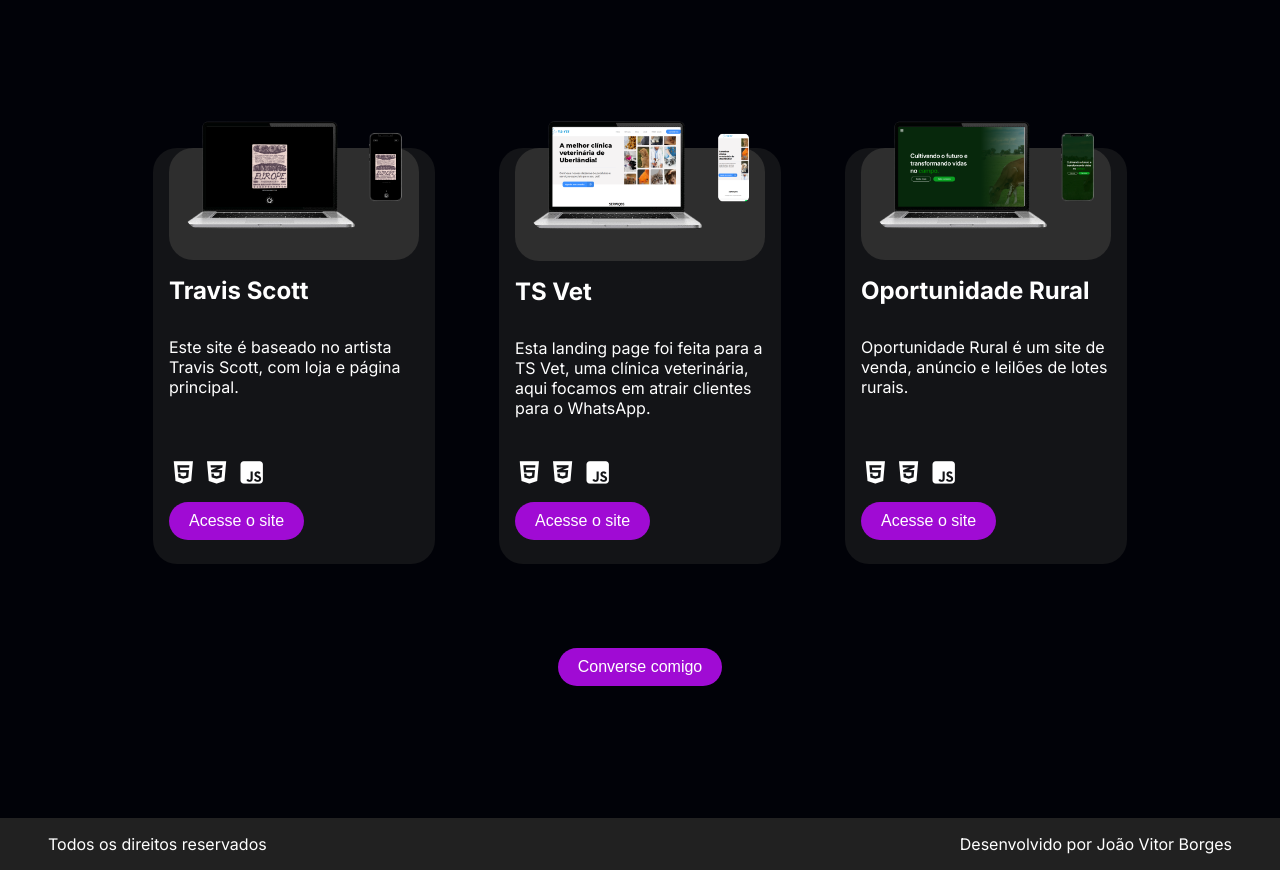
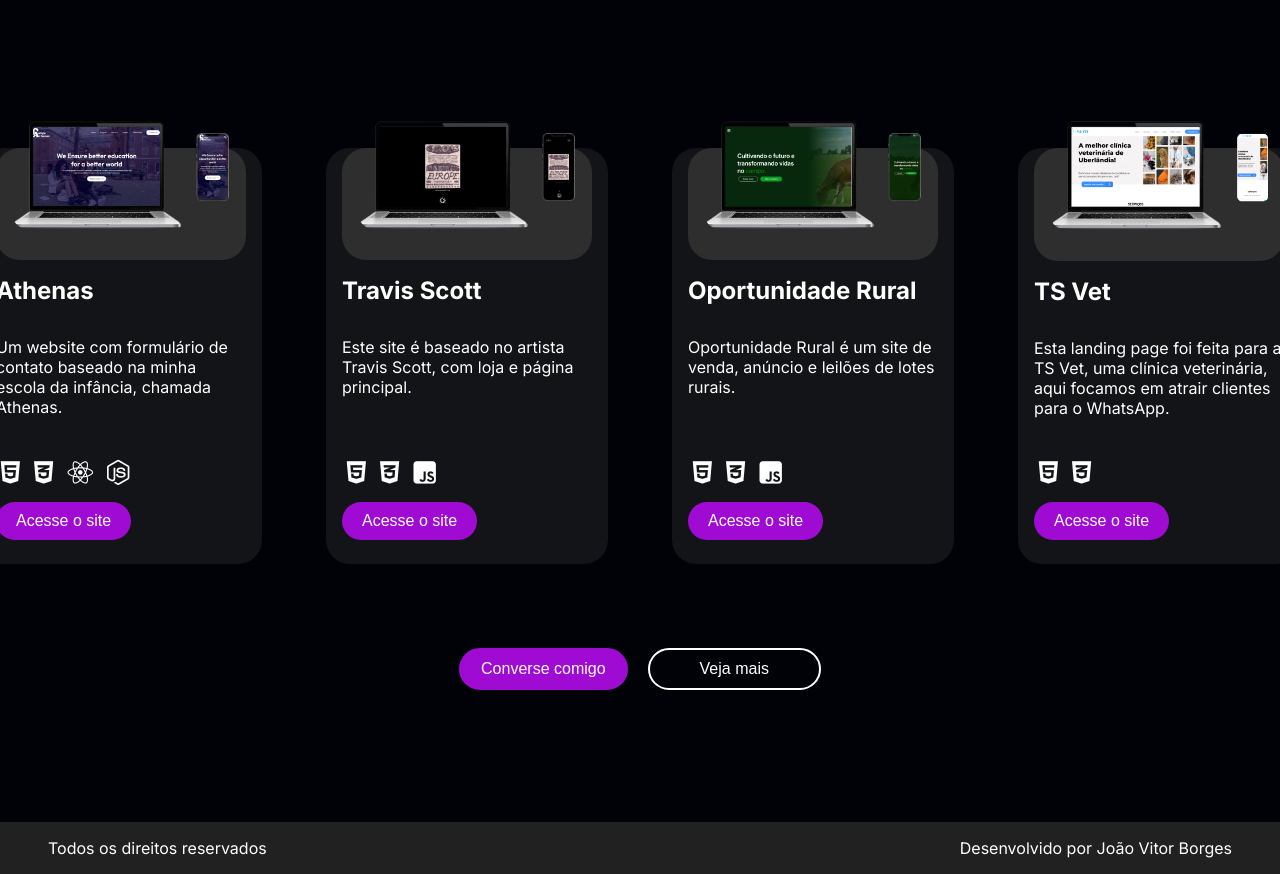
Before and after one commit to joao-vitorb/portfolio, a plain HTML site: page projetos.html in a window 1280 px wide. Shown: the part 920-1794 px from the top of the page. Drawn offline with Linux system fonts and the light colour scheme; a script that the page names is missing.

Commit message:
new project added

```diff
--- a/projetos-us.css
+++ b/projetos-us.css
@@ -180,6 +180,14 @@
     transition: all 0.2s;
 }
 
+#icon-react {
+    transition: all 0.2s;
+}
+
+#icon-node {
+    transition: all 0.2s;
+}
+
 #icon-html:hover {
     color: orangered;
 }
@@ -192,18 +200,27 @@
     color: yellow;
 }
 
+#icon-react:hover {
+    color: rgb(0, 255, 183);
+}
+
+#icon-node:hover {
+    color: rgb(22, 216, 51);
+}
+
 .end-btn {
     background-color: var(--fundo-main);
     display: flex;
     justify-content: center;
     padding-bottom: 8rem;
+    gap: 1rem;
 }
 
 .port-btn-end {
     background-color: var(--roxo-letra);
     color: white;
-    border: none;
-    padding: 10px 20px;
+    border: 2px solid var(--roxo-letra);
+    padding: 10px 60px;
     text-align: center;
     text-decoration: none;
     display: inline-block;
@@ -214,11 +231,40 @@
     transition: all 0.3s;
 }
 
+#btn-vejamais {
+    background-color: transparent;
+    color: white;
+    border: 2px solid white;
+    padding: 10px 50px;
+    text-align: center;
+    text-decoration: none;
+    display: inline-block;
+    font-size: 16px;
+    margin: 4px 2px;
+    cursor: pointer;
+    border-radius: 50px;
+    transition: all 0.3s;
+}
+
+#btn-vejamais:hover {
+    background-color: var(--roxo-letra);
+    color: white;
+    border: 2px solid var(--roxo-letra);
+    padding: 10px 50px;
+    text-align: center;
+    text-decoration: none;
+    display: inline-block;
+    font-size: 16px;
+    margin: 4px 2px;
+    cursor: pointer;
+    border-radius: 50px;
+}
+
 .port-btn-end:hover {
     background-color: var(--roxo-botao);
     color: white;
-    border: none;
-    padding: 10px 20px;
+    border: 2px solid var(--roxo-botao);
+    padding: 10px 60px;
     text-align: center;
     text-decoration: none;
     display: inline-block;
--- a/projetos.css
+++ b/projetos.css
@@ -180,6 +180,14 @@
     transition: all 0.2s;
 }
 
+#icon-react {
+    transition: all 0.2s;
+}
+
+#icon-node {
+    transition: all 0.2s;
+}
+
 #icon-html:hover {
     color: orangered;
 }
@@ -192,17 +200,26 @@
     color: yellow;
 }
 
+#icon-react:hover {
+    color: rgb(0, 255, 183);
+}
+
+#icon-node:hover {
+    color: rgb(22, 216, 51);
+}
+
 .end-btn {
     background-color: var(--fundo-main);
     display: flex;
     justify-content: center;
     padding-bottom: 8rem;
+    gap: 1rem;
 }
 
 .port-btn-end {
     background-color: var(--roxo-letra);
     color: white;
-    border: none;
+    border: 2px solid var(--roxo-letra);
     padding: 10px 20px;
     text-align: center;
     text-decoration: none;
@@ -214,10 +231,39 @@
     transition: all 0.3s;
 }
 
+#btn-vejamais {
+    background-color: transparent;
+    color: white;
+    border: 2px solid white;
+    padding: 10px 50px;
+    text-align: center;
+    text-decoration: none;
+    display: inline-block;
+    font-size: 16px;
+    margin: 4px 2px;
+    cursor: pointer;
+    border-radius: 50px;
+    transition: all 0.3s;
+}
+
+#btn-vejamais:hover {
+    background-color: var(--roxo-letra);
+    color: white;
+    border: 2px solid var(--roxo-letra);
+    padding: 10px 50px;
+    text-align: center;
+    text-decoration: none;
+    display: inline-block;
+    font-size: 16px;
+    margin: 4px 2px;
+    cursor: pointer;
+    border-radius: 50px;
+}
+
 .port-btn-end:hover {
     background-color: var(--roxo-botao);
     color: white;
-    border: none;
+    border: 2px solid var(--roxo-botao);
     padding: 10px 20px;
     text-align: center;
     text-decoration: none;
--- a/projetos.html
+++ b/projetos.html
@@ -52,6 +52,20 @@
         <div class="port-line-one">
             <div class="port-item">
                 <div class="port-img">
+                    <img src="./assets/site4.png">
+                </div>
+                <h2>Athenas</h2>
+                <p>Um website com formulário de contato baseado na minha escola da infância, chamada Athenas.</p>
+                <div class="port-icon">
+                    <i id="icon-html" class="fa-brands fa-html5"></i>
+                    <i id="icon-css" class="fa-brands fa-css3-alt"></i>
+                    <i id="icon-react" class="fa-brands fa-react"></i>
+                    <i id="icon-node" class="fa-brands fa-node-js"></i>
+                </div>
+                <a target="_blank" href="https://joao-vitorb.github.io/athenas/"><button class="port-btn">Acesse o site</button></a>
+            </div>
+            <div class="port-item">
+                <div class="port-img">
                     <img src="./assets/site1.png">
                 </div>
                 <h2>Travis Scott</h2>
@@ -62,19 +76,6 @@
                     <i id="icon-js" class="fa-brands fa-square-js"></i>
                 </div>
                 <a target="_blank" href="./reforma.html"><button class="port-btn">Acesse o site</button></a>
-            </div>
-            <div class="port-item">
-                <div class="port-img">
-                    <img src="./assets/site2.png">
-                </div>
-                <h2>TS Vet</h2>
-                <p>Esta landing page foi feita para a TS Vet, uma clínica veterinária, aqui focamos em atrair clientes para o WhatsApp.</p>
-                <div class="port-icon">
-                    <i id="icon-html" class="fa-brands fa-html5"></i>
-                    <i id="icon-css" class="fa-brands fa-css3-alt"></i>
-                    <i id="icon-js" class="fa-brands fa-square-js"></i>
-                </div>
-                <a target="_blank" href="https://joao-vitorb.github.io/tsvet/"><button class="port-btn">Acesse o site</button></a>
             </div>
             <div class="port-item">
                 <div class="port-img">
@@ -89,10 +90,23 @@
                 </div>
                 <a target="_blank" href="https://joao-vitorb.github.io/oportunidaderural/"><button class="port-btn">Acesse o site</button></a>
             </div>
+            <div class="port-item">
+                <div class="port-img">
+                    <img src="./assets/site2.png">
+                </div>
+                <h2>TS Vet</h2>
+                <p>Esta landing page foi feita para a TS Vet, uma clínica veterinária, aqui focamos em atrair clientes para o WhatsApp.</p>
+                <div class="port-icon">
+                    <i id="icon-html" class="fa-brands fa-html5"></i>
+                    <i id="icon-css" class="fa-brands fa-css3-alt"></i>
+                </div>
+                <a target="_blank" href="https://joao-vitorb.github.io/tsvet/"><button class="port-btn">Acesse o site</button></a>
+            </div>
         </div>
     </div>
     <div class="end-btn">
         <a target="_blank" href="https://wa.me/5534996607639"><button class="port-btn-end">Converse comigo</button></a>
+        <a target="_blank" href="https://wa.me/5534996607639"><button id="btn-vejamais" class="port-btn-end">Veja mais</button></a>
     </div>
 
 
```
Also changed, not shown: projetos-us.html (+27 -13 lines), assets/site4.png (added).
